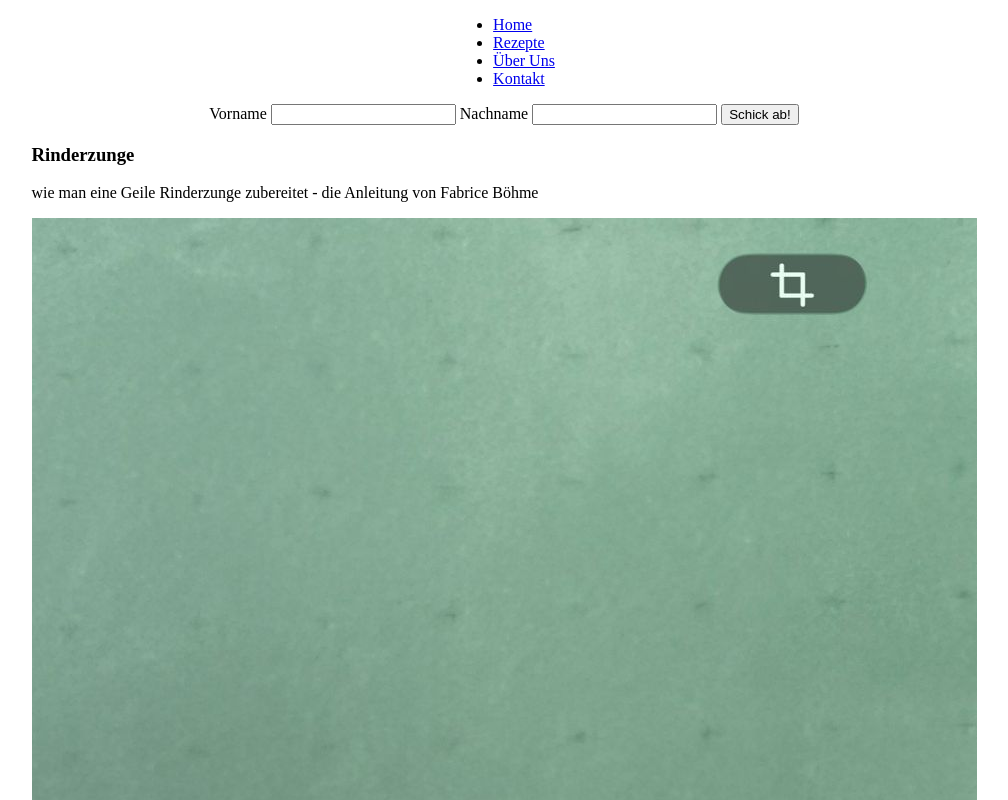
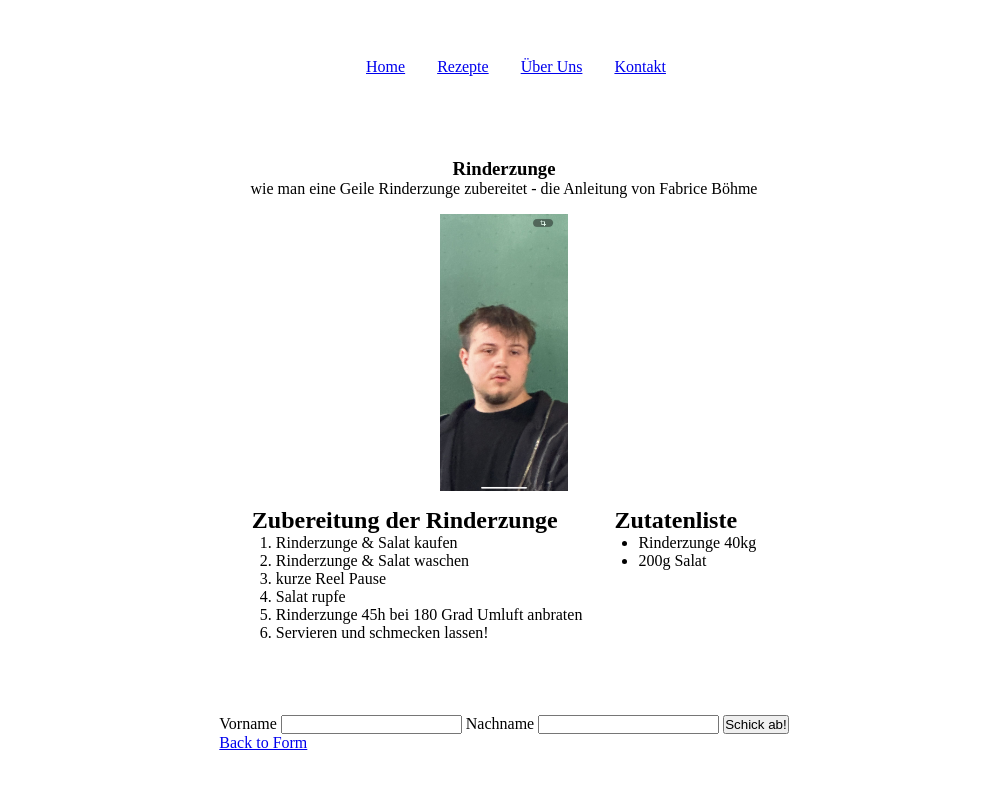
Before and after one commit to Ueltzbrot/projekt, a plain HTML site: page index.html in a window 1280 px wide. Shown: the top 800 px of the page, without its empty margins (136-1144 px from the left). Drawn offline with Linux system fonts and the light colour scheme.

Commit message:
better css

```diff
--- a/index.css
+++ b/index.css
@@ -1,28 +1,67 @@
-html{
+* {
+  margin: 0;
+  padding: 0;
+  box-sizing: border-box;
+}
+
+
+html, body{
+    height: 100%;
+    width: 100%;
+}
+
+
+body{
     display: grid;
     grid-template-columns: 1fr 3fr 1fr;
+    grid-template-rows: 1fr 4fr 1fr;
+    align-items: center;
 }
 
-body{
-    margin: 0;
+nav{
+    grid-row: 1;
     grid-column: 2;
+}
+nav > ul{
+    display:flex;
+    list-style: none;
+    gap: 2rem;
+    justify-content: center;
+}
+
+
+article{
+    grid-row: 2;
+    grid-column: 2;
+}
+
+.rezept{
+display: flex;
+gap: 2rem;
+margin-top: 1rem;
+justify-content: center;
+flex-wrap: wrap;
+}
+
+.pic{
     display: flex;
     flex-direction: column;
     align-items: center;
 }
 
-article{
+
+.form{
+    grid-row: 3;
+    grid-column: 2;
     display: flex;
-    flex-direction: column;
-    align-items: center;
+    justify-content: center;
 }
 
 img{
     display: block;
     margin: 0 auto;
-}
+    margin-top: 1rem;
+    max-width: min(8rem, 30%);
+    height: auto;}
 
-div{
-    display: flex;
-    gap: 2rem;
-}
+    ul, ol { padding-left: 1.5rem; }
--- a/index.html
+++ b/index.html
@@ -15,7 +15,7 @@
             <li> <a href="./kontakt.html">Kontakt</a></li>
         </ul>
     </nav>
-    <section>
+    <section class="form">
         <form action="index.html" method="get">
             <label for="vorname">Vorname</label>
             <input type="text" id="vorname" name="vorname">
@@ -24,16 +24,25 @@
             <input type="text" id="nachname" name="nachname">
 
             <button type="submit">Schick ab!</button>
+                <div id="results"></div>
+<a href="/index.html">Back to Form</a>
+<script>
+const resultsList = document.getElementById("results");
+new URLSearchParams(window.location.search).forEach((value, name) => {
+resultsList.append(`${name}: ${value}`);
+resultsList.append(document.createElement("br"));
+});
+</script>
         </form>
     </section>
     <article>
-        <section>
+        <section class="pic">
         <h1>Rinderzunge</h1>
          <p>wie man eine Geile Rinderzunge zubereitet - die Anleitung von Fabrice Böhme</p>
         <img src="fabrice.jpeg">
         </section>
-        <div>
-        <section>
+        <div class="rezept">
+        <section class="zubereitung">
             <h2>Zubereitung der Rinderzunge</h2>
             <ol>
                 <li>Rinderzunge & Salat kaufen</li>
@@ -44,7 +53,7 @@
                 <li>Servieren und schmecken lassen!</li>
             </ol>
         </section>
-        <section>
+        <section class="zutatenliste">
             <h2>Zutatenliste</h2>
             <ul>
                 <li>Rinderzunge 40kg</li>
@@ -54,14 +63,5 @@
 </div>
     </article>
 
-    <div id="results"></div>
-<a href="/index.html">Back to Form</a>
-<script>
-const resultsList = document.getElementById("results");
-new URLSearchParams(window.location.search).forEach((value, name) => {
-resultsList.append(`${name}: ${value}`);
-resultsList.append(document.createElement("br"));
-});
-</script>
 </body>
 </html>
```
